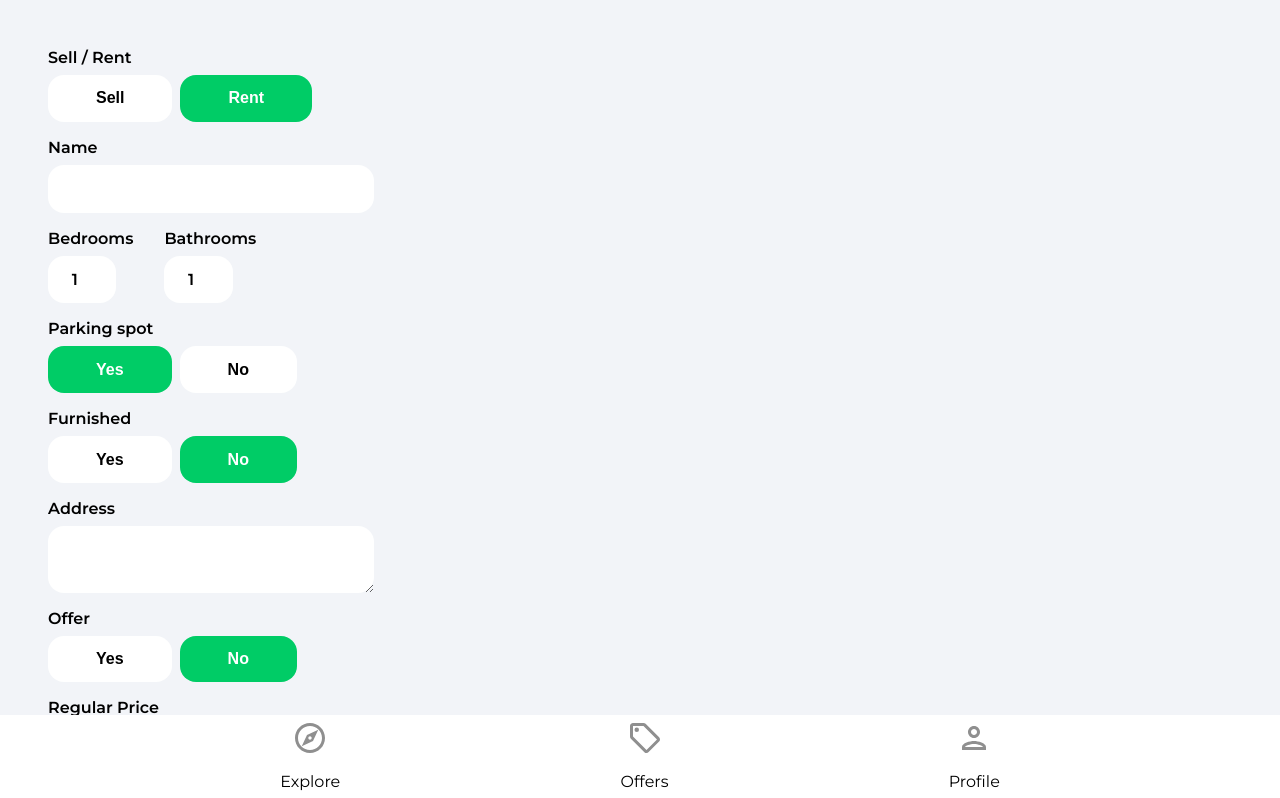
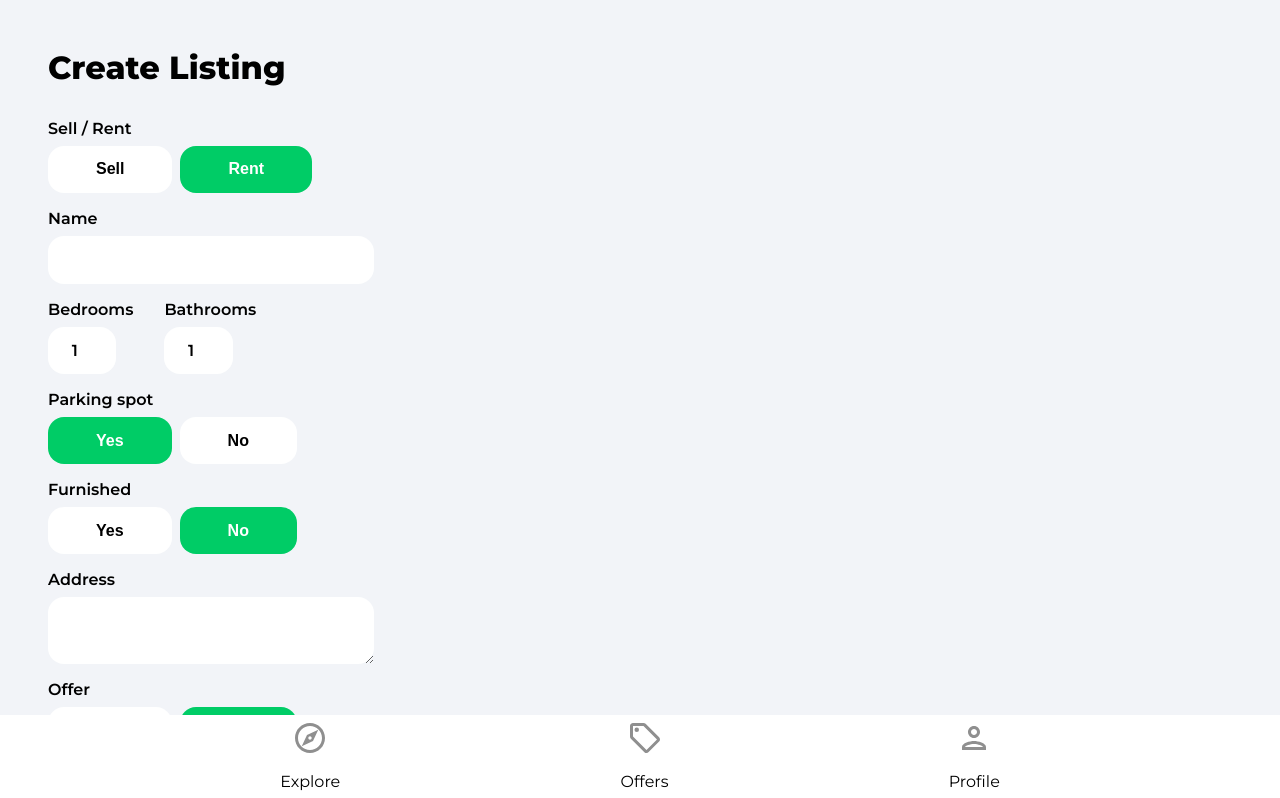
Before and after one commit to lenzoface/house-mrktplc, a React (Create React App) app: page /create-listing in a window 1280 px wide. Shown: the top 798 px of the page. Built offline with nearby package versions, Linux system fonts and the light colour scheme; no server answers; sample sign-in values are in the browser's storage.

Commit message:
Header text 'Create Listing'

```diff
--- a/src/pages/CreateListing.jsx
+++ b/src/pages/CreateListing.jsx
@@ -213,7 +213,7 @@ function CreateListing() {
   return (
     <div className="profile">
       <header>
-        <p className="pageHeader"></p>
+        <p className="pageHeader">Create Listing</p>
       </header>
 
       <main>
```
